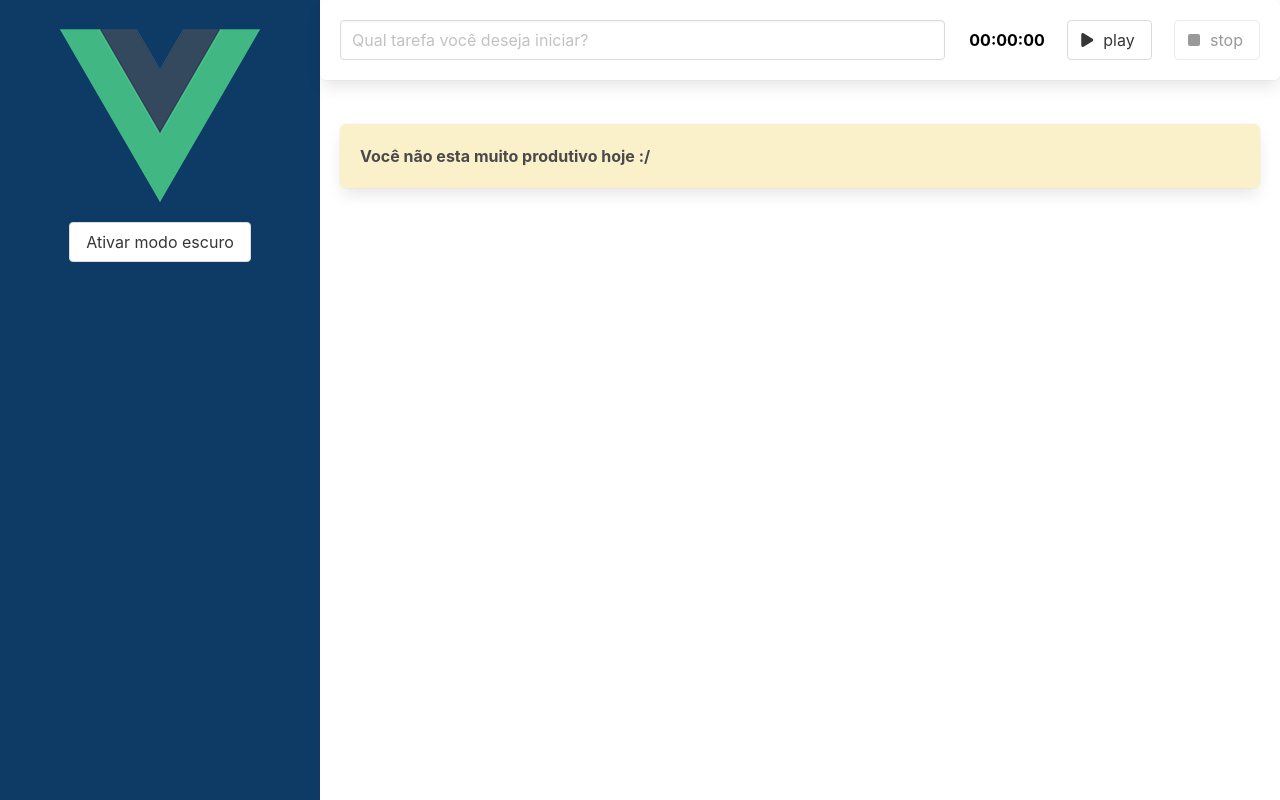
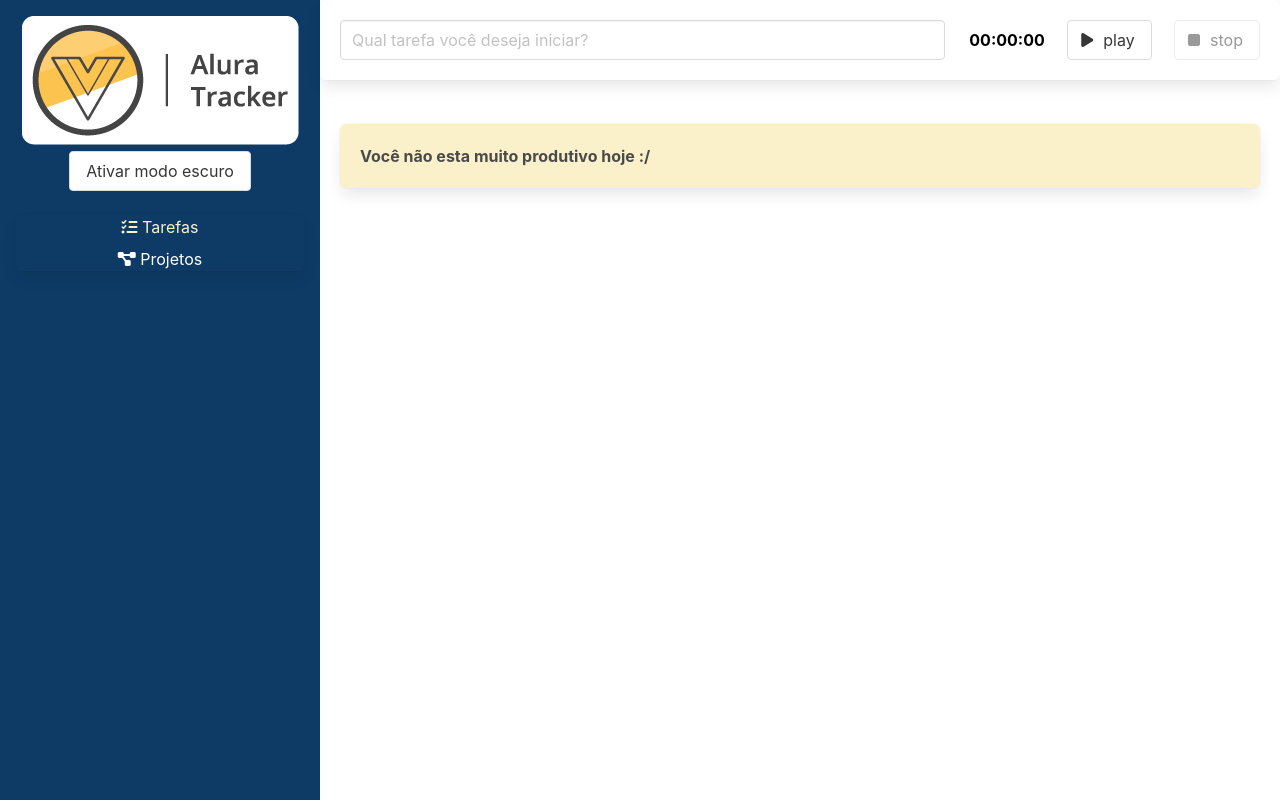
Before and after one commit to Lucas-Maransaldi/first-vue-project, a Vue app: page / in a window 1280 px wide. Built offline with nearby package versions, Linux system fonts and the light colour scheme.

Commit message:
feat: finalizado aula 2.1

```diff
--- a/package.json
+++ b/package.json
@@ -10,7 +10,8 @@
   "dependencies": {
     "@fortawesome/fontawesome-free": "^6.3.0",
     "core-js": "^3.8.3",
-    "vue": "^3.2.13"
+    "vue": "^3.2.13",
+    "vue-router": "^4.1.6"
   },
   "devDependencies": {
     "@typescript-eslint/eslint-plugin": "^5.4.0",
--- a/src/App.vue
+++ b/src/App.vue
@@ -4,13 +4,7 @@
       <BarraLateral @toggle-theme="_changeTheme"/>
     </div>
     <div class="column is-three-quarter conteudo">
-      <FormularioPrincipal @tarefa-finalizada="salvarTarefa"/>
-      <div class="lista">
-        <Tarefa v-for="(tarefa, index) in tarefas" :key="index" :tarefa="tarefa"/>
-        <Box v-if="isTarefasEmpty()">
-          Você não esta muito produtivo hoje :/
-        </Box>
-      </div>
+      <router-view></router-view>
     </div>
   </main>
 </template>
@@ -18,32 +12,18 @@
 <script lang="ts">
 import { defineComponent } from 'vue';
 import BarraLateral from './components/BarraLateral.vue';
-import Box from './components/Box.vue';
-import FormularioPrincipal from './components/FormularioPrincipal.vue';
-import Tarefa from './components/Tarefa.vue';
-import ITarefa from  './interfaces/ITarefa'
 
 export default defineComponent({
   name: 'App',
   components: {
     BarraLateral,
-    FormularioPrincipal,
-    Tarefa,
-    Box
 },
   data() {
     return {
-      tarefas: [] as ITarefa[],
       isDarkMode: false
     }
   },
   methods: {
-    salvarTarefa(tarefa: ITarefa): void {
-      this.tarefas.push(tarefa);
-    },
-    isTarefasEmpty(): boolean {
-      return this.tarefas.length === 0;
-    },
     _changeTheme(isDarkMode: boolean): void {
       this.isDarkMode = isDarkMode;
     }
--- a/src/components/BarraLateral.vue
+++ b/src/components/BarraLateral.vue
@@ -6,6 +6,22 @@
         <button class="button" @click="_toggleTheme">
             {{ _buttonText }}
         </button>
+        <nav class="panel mt-5">
+            <ul>
+                <li>
+                    <router-link to="/" class="link">
+                        <i class="fas fa-tasks"></i>
+                        Tarefas
+                    </router-link>
+                </li>
+                <li>
+                    <router-link to="/projetos" class="link">
+                        <i class="fas fa-project-diagram"></i>
+                        Projetos
+                    </router-link>
+                </li>
+            </ul>
+        </nav>
     </header>
 </template>
 <script lang="ts">
@@ -48,4 +64,17 @@
         }
     }
 
+    .panel li {
+        margin: 8px 0;
+    }
+    .link {
+        color: #fff;
+    }
+    .link:hover{
+        color: #FAF0CA;
+    }
+    .link.router-link-active {
+        color: #FAF0CA;
+    }
+
 </style>
--- /dev/null
+++ b/src/interfaces/IProjeto.ts
@@ -0,0 +1,4 @@
+export default interface IProjeto {
+    id: string,
+    nome: string
+}
--- a/src/main.ts
+++ b/src/main.ts
@@ -2,5 +2,8 @@
 import App from './App.vue'
 
 import '@fortawesome/fontawesome-free/css/all.css'
+import router from './routers'
 
-createApp(App).mount('#app')
+createApp(App)
+    .use(router)
+    .mount('#app')
--- /dev/null
+++ b/src/routers/index.ts
@@ -0,0 +1,24 @@
+
+import { createRouter, createWebHashHistory, RouteRecordRaw } from "vue-router"
+import Tarefas from "../views/Tarefas.vue"
+import Projetos from "../views/Projetos.vue"
+
+const routes: RouteRecordRaw[] = [
+    {
+        path: '/',
+        name: 'Tarefas',
+        component: Tarefas
+    },
+    {
+        path: '/projetos',
+        name: 'Projetos',
+        component: Projetos
+    }
+];
+
+const router = createRouter({
+    history: createWebHashHistory(),
+    routes
+});
+
+export default router;
--- /dev/null
+++ b/src/views/Projetos.vue
@@ -0,0 +1,64 @@
+<template>
+  <section class="projetos">
+    <h1 class="title">Projetos</h1>
+    <form>
+      <div class="field">
+        <label for="nomeDoProjeto" class="label"> Nome do Projeto </label>
+        <input
+          type="text"
+          class="input"
+          v-model="nomeDoProjeto"
+          id="nomeDoProjeto"
+        />
+      </div>
+      <div class="field">
+        <button class="button" type="submit" @click="salvar">Salvar</button>
+      </div>
+    </form>
+
+    <table class="table is-fullwidth">
+      <thead>
+        <tr>
+          <th>ID</th>
+          <th>Nome</th>
+        </tr>
+      </thead>
+      <tbody>
+        <tr v-for="project in projects" :key="project.id">
+          <td>{{ project.id }}</td>
+          <td>{{ project.nome }}</td>
+        </tr>
+      </tbody>
+    </table>
+  </section>
+</template>
+
+<script lang="ts">
+  import IProjeto from "@/interfaces/IProjeto";
+  import { defineComponent } from "vue";
+
+  export default defineComponent({
+    name: "Projetos",
+    data() {
+      return {
+        nomeDoProjeto: "",
+        projects: [] as IProjeto[],
+      };
+    },
+    methods: {
+      salvar(): void {
+        const projeto: IProjeto = {
+          nome: this.nomeDoProjeto,
+          id: new Date().toISOString(),
+        };
+        this.projects.push(projeto);
+      },
+    },
+  });
+</script>
+
+<style scoped>
+  .projetos {
+    padding: 1.25rem;
+  }
+</style>
--- /dev/null
+++ b/src/views/Tarefas.vue
@@ -0,0 +1,39 @@
+<template>
+    <FormularioPrincipal @tarefa-finalizada="salvarTarefa"/>
+    <div class="lista">
+        <Tarefa v-for="(tarefa, index) in tarefas" :key="index" :tarefa="tarefa"/>
+        <Box v-if="isTarefasEmpty()">
+        Você não esta muito produtivo hoje :/
+        </Box>
+    </div>
+</template>
+
+<script lang="ts">
+  import { defineComponent } from 'vue';
+  import Box from '../components/Box.vue';
+  import FormularioPrincipal from '../components/FormularioPrincipal.vue';
+  import Tarefa from '../components/Tarefa.vue';
+  import ITarefa from  '../interfaces/ITarefa'
+
+  export default defineComponent({
+    name: 'Tarefas',
+    components: {
+      FormularioPrincipal,
+      Tarefa,
+      Box
+  },
+    data() {
+      return {
+        tarefas: [] as ITarefa[]
+      }
+    },
+    methods: {
+      salvarTarefa(tarefa: ITarefa): void {
+        this.tarefas.push(tarefa);
+      },
+      isTarefasEmpty(): boolean {
+        return this.tarefas.length === 0;
+      },
+    }
+  });
+</script>
```
Also changed, not shown: src/assets/logo.png, 1 other file (tests, documents, lock files or other folders).
